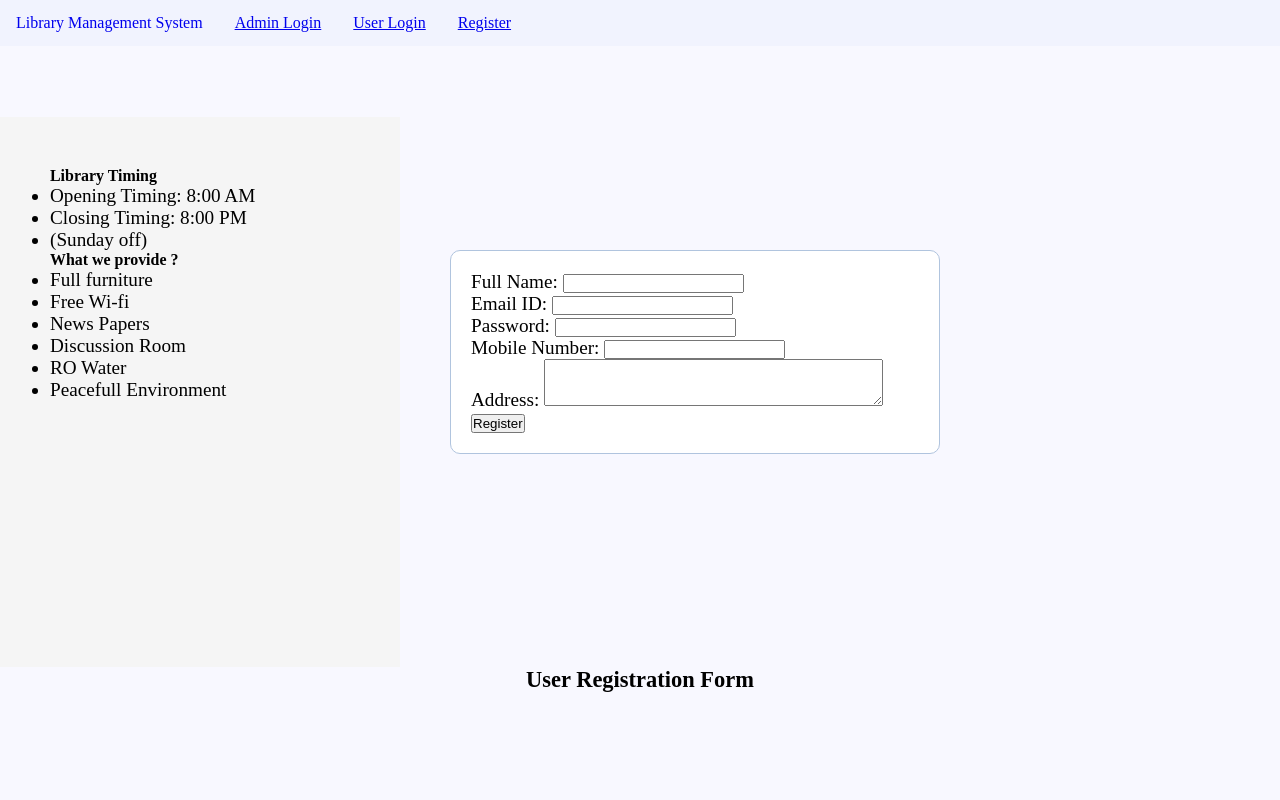
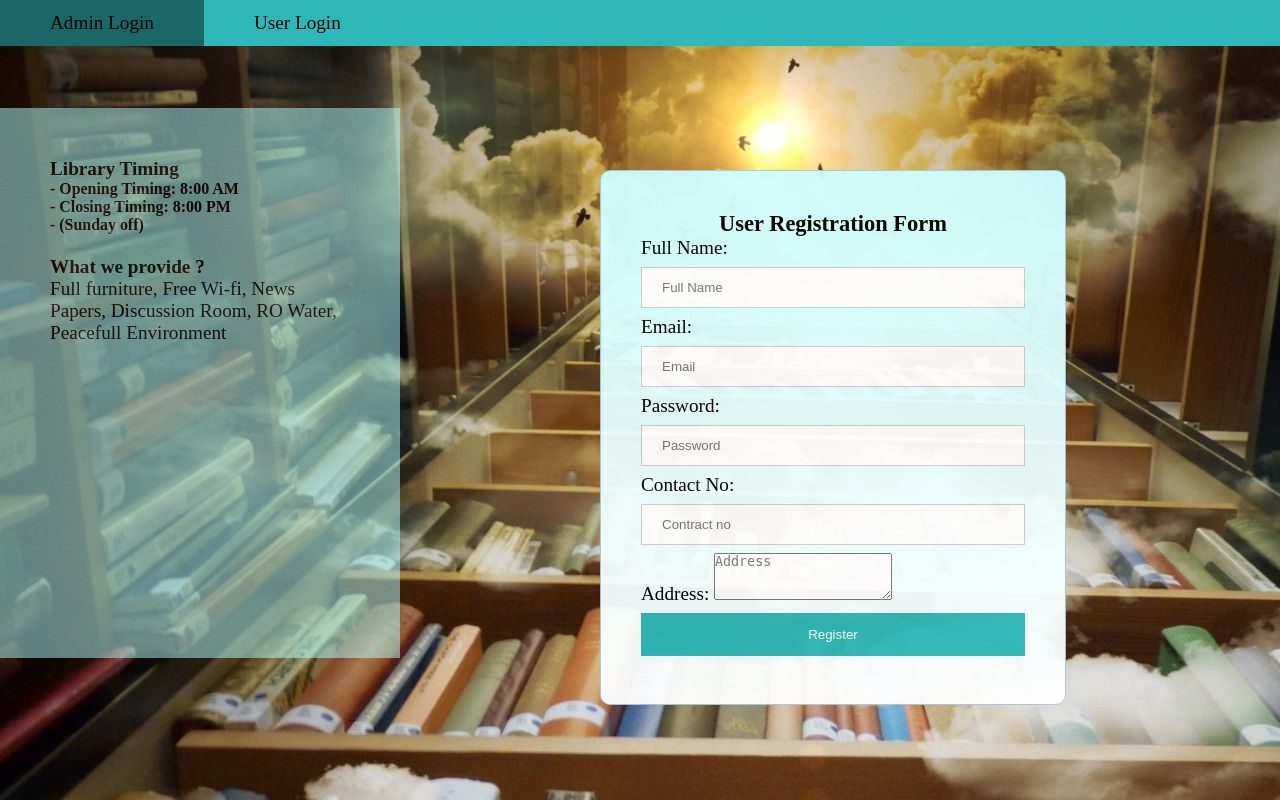
Before and after one commit to SaadAhmedSalim/LibraryManagementSystem, a PHP site: page /signup.php in a window 1280 px wide. Run offline with PHP 8.4, Linux system fonts and the light colour scheme.

Commit message:
edited
paaaaaaaaaad

```diff
--- a/LibraryManagementSystem/signup.php
+++ b/LibraryManagementSystem/signup.php
@@ -5,79 +5,124 @@
 	<meta charset="utf-8" name="viewport" content="width=device-width,intial-scale=1">
 	<link rel="stylesheet" type="text/css" href="css/style.css">
 	<style type="text/css">
+  		body{
+			font-size: 120%;
+			background-image: url('b1.jpg');
+		}
   		#side_bar{
-  			background-color: whitesmoke;
+	  			background-color: #b3ffff;
 	  			padding: 50px;
+	  			opacity: 0.5;
 	  			width: 300px;
 	  			height: 450px;
   		        }
+		ul {
+			list-style-type: none;
+			margin: 0;
+			padding: 0;
+			overflow: hidden;
+			background-color: #2eb8b8;
+		   }
+		li {
+		  float: left;
+		}
+
+		li a {
+		  display: block;
+		  color: black;
+		  text-align: center;
+		  padding: 12px 50px;
+		  text-decoration: none;
+		}
+
+		li a:hover:not(.active) {
+		  background-color: #196767;
+		}
+		form {
+			position: absolute;
+			top: 100px;
+			left: 600px;
+			width: 30%;
+			margin: 70px auto;
+			background: linear-gradient(to bottom, #ccffff 0%, #ffffff 100%);
+			opacity: 0.95;
+			border: 1px solid #b0c4de;
+			border-radius: 10px 10px 10px 10px;
+			padding: 40px;
+		}
+		input[type=text], input[type=password] {
+		  width: 100%;
+		  padding: 12px 20px;
+		  margin: 8px 0;
+		  display: inline-block;
+		  border: 1px solid #ccc;
+		  box-sizing: border-box;
+		}
+		button {
+		  background-color: #2eb8b8;
+		  color: white;
+		  padding: 14px 20px;
+		  margin: 8px 0;
+		  border: none;
+		  cursor: pointer;
+		  width: 100%;
+		}
+
+		button:hover {
+		  opacity: 0.8;
+		}
+
 	</style>
 
 </head>
 <body>
-	<nav class="navbar navbar-expand-lg navbar-dark bg-dark">
-		<div class="container-fluid">
-			<div class="navbar-header">
-				<a class="navbar-brand" href="index.php">Library Management System</a>
-			</div>
-			<ul class="nav navbar-nav navbar-right">
-				<li class="nav-item">
-					<a class="nav-link" href="index.php">Admin Login</a>
-				</li>
-				<li class="nav-item">
-					<a class="nav-link" href="index.php">User Login</a>
-				</li>
-				<li class="nav-item">
-					<a class="nav-link" href="index.php">Register</a>
-				</li>
+	<ul >
+	  <li ><a href="index.php">Admin Login</a></li>
+	  <li ><a href="index.php">User Login</a></li>
 	</ul>
-		</div>
-	</nav><br>
-	<span><marquee>This is library Management System. Library opens at 8:00 AM and close at 8:00 PM</marquee></span><br><br>
+
+<h2><span style="color: white"><marquee behavior="scroll" direction="left"
+           onmouseover="this.stop();"
+           onmouseout="this.start();"><b>This is library Management System. Library opens at 8:00 AM and close at 8:00 PM</b></marquee></span></h2><br>
 	<div class="row">
 		<div class="col-md-4" id="side_bar">
-			<h5>Library Timing</h5>
-			<ul>
-				<li>Opening Timing: 8:00 AM</li>
-				<li>Closing Timing: 8:00 PM</li>
-				<li>(Sunday off)</li>
-			</ul>
-			<h5>What we provide ?</h5>
-			<ul>
-				<li>Full furniture</li>
-				<li>Free Wi-fi</li>
-				<li>News Papers</li>
-				<li>Discussion Room</li>
-				<li>RO Water</li>
-				<li>Peacefull Environment</li>
-			</ul>
+			<h4>Library Timing</h4>
+		        <h5>- Opening Timing: 8:00 AM</h5>
+				<h5>- Closing Timing: 8:00 PM</h5>
+				<h5>- (Sunday off)</h5>
+			<br>
+			<h4>What we provide ?</h4>
+		        <p>Full furniture,  Free Wi-fi,  News Papers,  Discussion Room,  RO Water,  Peacefull Environment</p>
 		</div>
+		<br>
 		<div class="col-md-8" id="main_content">
+			<br>
+			<form name="LoginForms" action="" method="post" onsubmit="return validateForm();">
 				<center><h3>User Registration Form</h3></center>
-			<form action="register.php" method="post">
 				<div class="form-group">
-					<label for="name">Full Name:</label>
-					<input type="text" name="name" class="form-control" required>
+
+					<label id="usernameError">Full Name:</label>
+					<input type="text" name="name" class="form-control" placeholder="Full Name">
 				</div>
 
 				<div class="form-group">
-					<label for="name">Email ID:</label>
-					<input type="text" name="email" class="form-control" required>
+					<label id="emailError">Email:</label>
+					<input type="text" name="email" class="form-control" placeholder="Email">
 				</div>
 
 				<div class="form-group">
-					<label for="name">Password:</label>
-					<input type="password" name="password" class="form-control" required>
+					<label id="passwordError">Password:</label>
+					<input type="text" name="password" class="form-control" placeholder="Password">
 				</div>
 
 				<div class="form-group">
-					<label for="name">Mobile Number:</label>
-					<input type="text" name="mobile" class="form-control" required>
+					<label id="contactError">Contact No:</label>
+					<input type="text" name="mobile" class="form-control" placeholder="Contract no">
 				</div>
 
 				<div class="form-group">
-					<label for="name">Address:</label>
-					<textarea rows="3" cols="40" class="form-control" name="address"></textarea>
+					<label>Address:</label>
+					<textarea rows="3" cols="20" class="form-control" name="address" placeholder="Address"></textarea>
 				</div>
 
 				<button type="submit" class="btn btn-primary">Register</button>
@@ -85,4 +130,52 @@
 	</div>
 	</div>
 </body>
+<script type="text/javascript">
+    function validateForm() {
+
+        var username = document.forms["LoginForms"]["name"].value;
+        var password = document.forms["LoginForms"]["password"].value;
+        var email = document.forms["LoginForms"]["email"].value;
+        var contact_no = document.forms["LoginForms"]["mobile"].value;
+        var flag = true;
+
+  if (username == "") {
+    document.getElementById('usernameError').innerHTML = "Username is empty";
+    flag = false;
+  } else {
+    if(!/^[a-zA-Z ]+$/.test(username)){
+      document.getElementById('usernameError').innerHTML = "Only letters allowed";
+      flag = false;
+    }
+
+  }
+
+  if (password ==""){
+    document.getElementById('passwordError').innerHTML = "Password can't be blank";
+    flag = false;
+
+  }
+  else {
+    if(!/^[A-Z0-9#?!@$%^&*-]+$/.test(password)){
+      document.getElementById('paswordError').innerHTML = "*Only upper case and numbers allowed and  special letters allowed ";
+      flag = false;
+    }
+
+  }
+   if (email ==""){
+    document.getElementById('emailError').innerHTML = "Email can't be blank";
+    flag = false;
+
+  }
+
+   if (email ==""){
+    document.getElementById('contactError').innerHTML = "contact number can't be blank";
+    flag = false;
+
+  }
+
+  return flag;
+
+}
+  </script>
 </html>
```
Also changed, not shown: LibraryManagementSystem/index.php (+94 -52 lines), LibraryManagementSystem/css/b1.jpg (deleted). Lines whose indentation alone changed are shown as unchanged.
